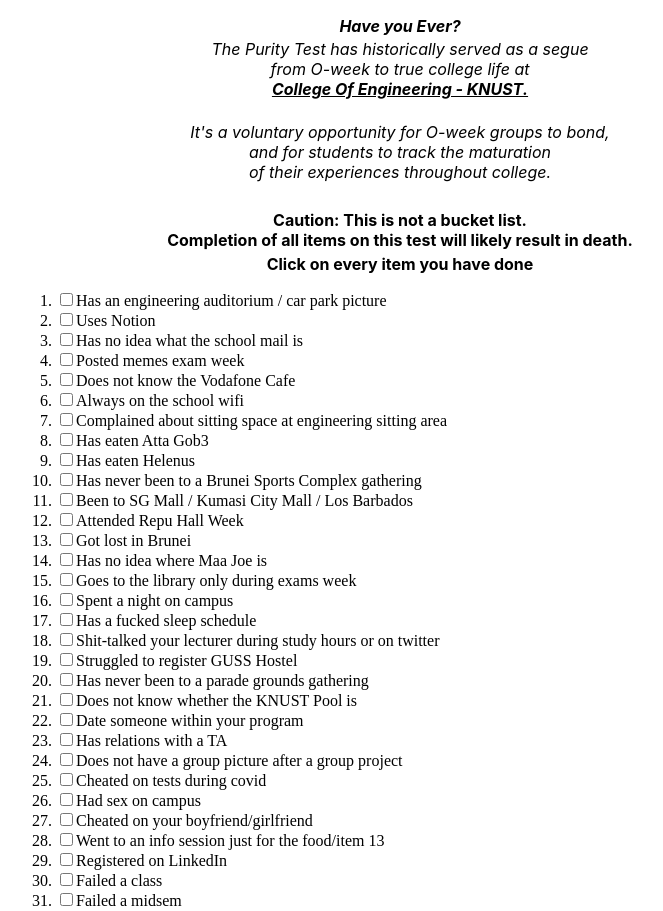
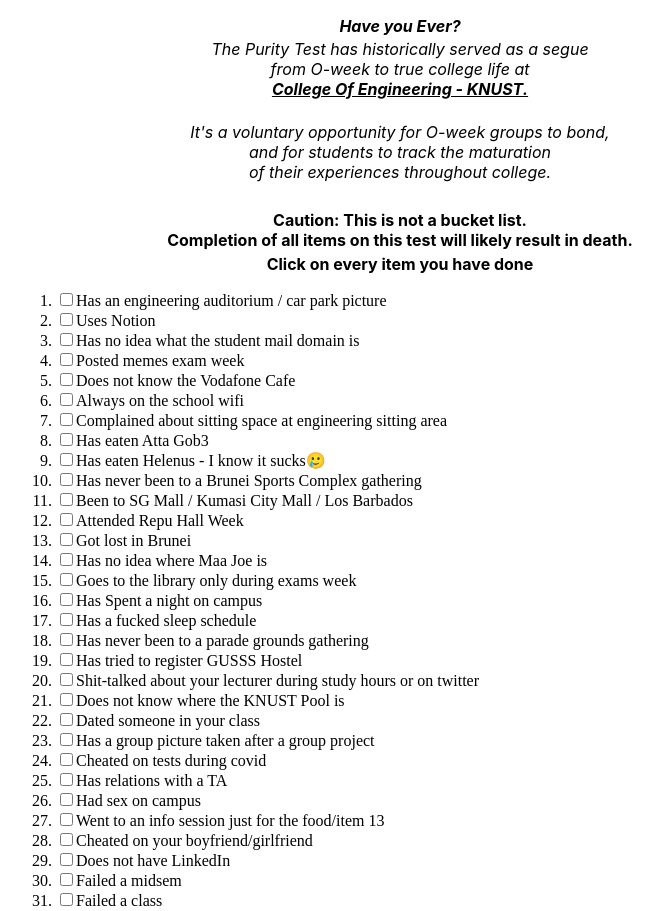
Before and after one commit to machugram/knust-purity-test, a React (Create React App) app in the folder app-name/: page / in a window 1280 px wide. Shown: the top 911 px of the page, without its empty margins (240-903 px from the left). Built offline with nearby package versions, Linux system fonts and the light colour scheme.

Commit message:
One time

```diff
--- a/app-name/src/App.tsx
+++ b/app-name/src/App.tsx
@@ -1,21 +1,22 @@
-import { TodoItem } from './TodoItem';
+import { PurityModel, TodoItem } from './TodoItem';
 import './App.css';
 import { Button } from './Button';
 import { PerformMLMagic, SetBoxesAndCheckedFalse} from './ExecutorFunctions';
 import Footer from './Footer';
 let data = require('./purity.json');
 var cloneData = new Map<string, TodoItem>()
-const checkItems = data.list.map((item: string) => {
-   data.list.map((item:string) => {
-   cloneData.set(item,new TodoItem(item,false))
+const checkItems = data.list.map((item: PurityModel) => {
+   data.list.map((item:PurityModel) => {
+   cloneData.set(item.text,new TodoItem(item.text,false,item.score))
 })
+
+
   return (
   <div className='checkList'>
     <li><input type="checkbox" onClick={(event: React.MouseEvent<HTMLElement>) => {
-      var selectedItem = cloneData.get(item)
+      var selectedItem = cloneData.get(item.text)
       selectedItem!.checked = selectedItem!.checked !== true
-      console.log(selectedItem);
-      }}/>{item}</li>
+      }}/>{item.text}</li>
   </div>
   )
 })
@@ -43,6 +44,8 @@
  </b>
     <b>Click on every item you have done</b>
       <ol>{checkItems}</ol>
+
+
      <div className='button-stack'>
      <Button text="Submit" executor={ () => PerformMLMagic(cloneData)}/>
      <Button text="Clear CheckBoxes" executor={() => SetBoxesAndCheckedFalse(cloneData)}/>
--- a/app-name/src/ExecutorFunctions.tsx
+++ b/app-name/src/ExecutorFunctions.tsx
@@ -1,21 +1,26 @@
 import { TodoItem } from "./TodoItem";
 export function PerformMLMagic(TodoItemData: Map<string, TodoItem>){
     var MLData = new Array<string>();
-    //submit data to ML Model
+    //MLMagic Happens here: Abracadabra!
+    var totalScore = 0
     TodoItemData.forEach((dataItem) => {
       if (dataItem.checked === true){
         MLData.push(dataItem.text)
+        totalScore+=dataItem.score
       }
     });
-    console.log(MLData)
-    alert(MLData)
+    let jsonMessage = {
+      "message": displayMessage(MLData,totalScore),
+      "score": totalScore
+    }
+    alert(`${jsonMessage.message} \n Score: ${jsonMessage.score}`)
   }
 
 
   export function SetBoxesAndCheckedFalse(TodoItemData: Map<string, TodoItem>){
     var items=document.getElementsByTagName('input');
 				for(var i=0; i<items.length; i++){
-					if(items[i].type=='checkbox')
+					if(items[i].type==='checkbox')
 						items[i].checked=false;
 				}
 
@@ -24,3 +29,15 @@
         })
 
   }
+
+  function displayMessage(describeData: Array<string>, score:number){
+    var tierOne = "Has relations with a TA"
+    var tierTwo = ""
+    if (score < 10){
+      return "Get a life. Jeez"
+    }
+    if (describeData.includes(tierOne)){
+      return "I hope you at least gained some marks you hoe"
+    }
+      return "Your parents are proud. "
+  }
--- a/app-name/src/TodoItem.tsx
+++ b/app-name/src/TodoItem.tsx
@@ -1,8 +1,18 @@
+import { type } from "@testing-library/user-event/dist/type";
+
 export class TodoItem {
     text: string;
     checked: boolean;
-    constructor(text: string,checked: boolean) {
+    score : number;
+    constructor(text: string,checked: boolean,score:number) {
       this.text = text;
       this.checked = checked
+      this.score = score
     }
   }
+
+
+  export type PurityModel = {
+    text: string;
+    score : number;
+  }
--- a/app-name/src/purity.json
+++ b/app-name/src/purity.json
@@ -1,36 +1,134 @@
 {
     "list": [
-        "Has an engineering auditorium / car park picture",
-        "Uses Notion",
-        "Has no idea what the school mail is",
-        "Posted memes exam week",
-        "Does not know the Vodafone Cafe",
-        "Always on the school wifi",
-        "Complained about sitting space at engineering sitting area",
-        "Has eaten Atta Gob3",
-        "Has eaten Helenus",
-        "Has never been to a Brunei Sports Complex gathering",
-        "Been to SG Mall / Kumasi City Mall / Los Barbados",
-        "Attended Repu Hall Week",
-        "Got lost in Brunei",
-        "Has no idea where Maa Joe is",
-        "Goes to the library only during exams week",
-        "Spent a night on campus",
-        "Has a fucked sleep schedule",
-        "Shit-talked your lecturer during study hours or on twitter",
-        "Struggled to register GUSS Hostel",
-        "Has never been to a parade grounds gathering",
-        "Does not know whether the KNUST Pool is",
+        {
+            "text": "Has an engineering auditorium / car park picture",
+            "score" : 2
+        },
+        {
+            "text":"Uses Notion",
+            "score":1
+        },
+        {
+            "text":"Has no idea what the student mail domain is",
+            "score":3
+        },
+        {
+            "text":"Posted memes exam week",
+            "score":10
+        },
+        {
+            "text": "Does not know the Vodafone Cafe",
+            "score": -2
 
-        "Date someone within your program",
-        "Has relations with a TA",
-        "Does not have a group picture after a group project",
-        "Cheated on tests during covid",
-        "Had sex on campus",
-        "Cheated on your boyfriend/girlfriend",
-        "Went to an info session just for the food/item 13",
-        "Registered on LinkedIn",
-        "Failed a class",
-        "Failed a midsem"
+        },
+        {
+            "text": "Always on the school wifi",
+            "score":10
+        },
+        {
+            "text":"Complained about sitting space at engineering sitting area",
+            "score":5
+        },
+        {
+            "text": "Has eaten Atta Gob3",
+            "score":5
+        },
+        {
+            "text":"Has eaten Helenus - I know it sucks🥲",
+            "score":5
+        },
+        {
+            "text": "Has never been to a Brunei Sports Complex gathering",
+            "score":-2
+
+        },
+        {
+            "text": "Been to SG Mall / Kumasi City Mall / Los Barbados",
+            "score":10
+        },
+        {
+            "text": "Attended Repu Hall Week",
+            "score": 5
+        },
+        {
+            "text": "Got lost in Brunei",
+            "score":10
+        },
+        {
+            "text":  "Has no idea where Maa Joe is",
+            "score":2
+        },
+        {
+            "text": "Goes to the library only during exams week",
+            "score":8
+        },
+        {
+            "text": "Has Spent a night on campus",
+            "score":10
+        },
+        {
+            "text": "Has a fucked sleep schedule",
+            "score":5
+        },
+        {
+            "text": "Has never been to a parade grounds gathering",
+            "score":2
+        },
+        {
+            "text": "Has tried to register GUSSS Hostel",
+            "score":5
+        },
+        {
+            "text":"Shit-talked about your lecturer during study hours or on twitter",
+            "score":5
+        },
+        {
+            "text":"Does not know where the KNUST Pool is",
+            "score":2
+        },
+        {
+            "text":"Dated someone in your class",
+            "score":5
+        },
+        {
+            "text":"Has a group picture taken after a group project",
+            "score":3
+        },
+        {
+            "text": "Cheated on tests during covid",
+            "score":5
+        },
+        {
+            "text": "Has relations with a TA",
+            "score":5
+        },
+        {
+            "text":  "Had sex on campus",
+            "score":5
+        },
+        {
+            "text": "Went to an info session just for the food/item 13",
+            "score":5
+        },
+        {
+            "text": "Cheated on your boyfriend/girlfriend",
+            "score":5
+        },
+        {
+            "text": "Does not have LinkedIn",
+            "score":5
+        },
+        {
+            "text":  "Failed a midsem",
+            "score":5
+        },
+        {
+            "text": "Failed a class",
+            "score":5
+        },
+        {
+            "text": "Knows the Vodafone Internet Hack",
+            "score":15
+        }
     ]
 }
```
Also changed, not shown: app-name/src/logo.svg (deleted), 1 other file (tests, documents, lock files or other folders).
